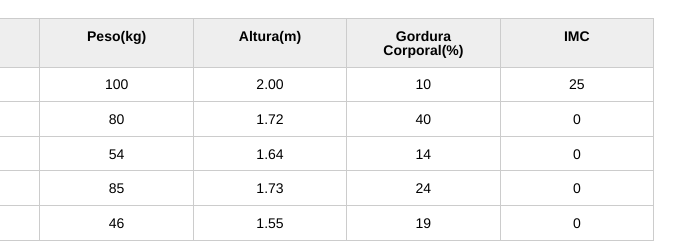
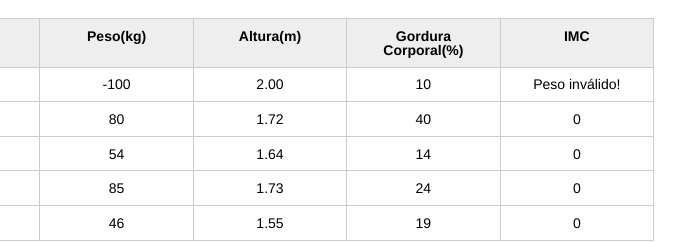
Before and after one commit to darrow12/Aparecida-Nutricao, a plain HTML site: page index.html in a window 1280 px wide. Shown: the part 123-365 px from the top of the page, 370-1064 px from the left. Drawn offline with Linux system fonts and the light colour scheme.

Commit message:
🟡 Brincadeira com funções?

```diff
--- a/index.html
+++ b/index.html
@@ -30,7 +30,7 @@
 					<tbody id="tabela-pacientes">
 						<tr class="paciente" id="primeiro-paciente">
 							<td class="info-nome">Paulo</td>
-							<td class="info-peso">100</td>
+							<td class="info-peso">-100</td>
 							<td class="info-altura">2.00</td>
 							<td class="info-gordura">10</td>
 							<td class="info-imc">0</td>
--- a/js/index.js
+++ b/js/index.js
@@ -1,12 +1,3 @@
-// const imc = peso / altura * (altura);
-// const imc = (peso / altura) * altura;
-// console.log(paciente);
-// console.log(tdPeso);
-// console.log(peso);
-// console.log(altura);
-// console.log("Resultado do IMC do Paulo é: " + peso/altura*altura);
-// console.log(imc);
-
 // Catching the ID of the first patient
 const paciente = document.querySelector("#primeiro-paciente");
 
@@ -23,6 +14,7 @@ const resultadoIMC = paciente.querySelector(".info-imc");
 let pesoValido = true;
 let alturaValida = true;
 
+function ValidarPesoAltura() {
   if (peso <= 0 || peso >= 1000) {
     console.log("Peso inválido!");
     pesoValido = false;
@@ -34,22 +26,33 @@ if (altura <= 0 || altura >= 3.0) {
     alturaValida = false;
     resultadoIMC.textContent = "Altura inválida!";
   }
+}
 
+ValidarPesoAltura();
+
+function ResultadoIMC() {
   if (pesoValido && alturaValida) {
     const imc = peso / (altura * altura);
     resultadoIMC.textContent = imc;
   }
-
-/*
-  ! Apenas para testar.
-  Spoiler: deu certo!
-
-  function Peso() {
-    peso <= 0 || peso >= 1000;
-    console.log("Peso!");
-    pesoValido = false;
-    resultadoIMC.textContent = "Peso inválido";
 }
 
-  Banana();
-*/
+ResultadoIMC();
+
+
+// if (peso <= 0 || peso >= 1000) {
+//   console.log("Peso inválido!");
+//   pesoValido = false;
+//   resultadoIMC.textContent = "Peso inválido!";
+// }
+
+// if (altura <= 0 || altura >= 3.0) {
+//   console.log("Altura inválida!");
+//   alturaValida = false;
+//   resultadoIMC.textContent = "Altura inválida!";
+// }
+
+// if (pesoValido && alturaValida) {
+//   const imc = peso / (altura * altura);
+//   resultadoIMC.textContent = imc;
+// }
```
Lines whose indentation alone changed are shown as unchanged.
